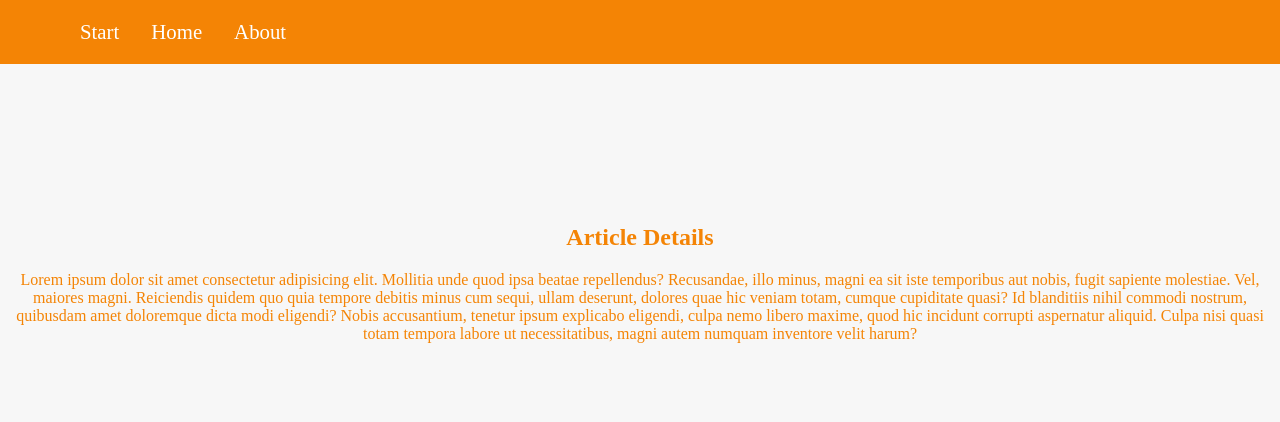
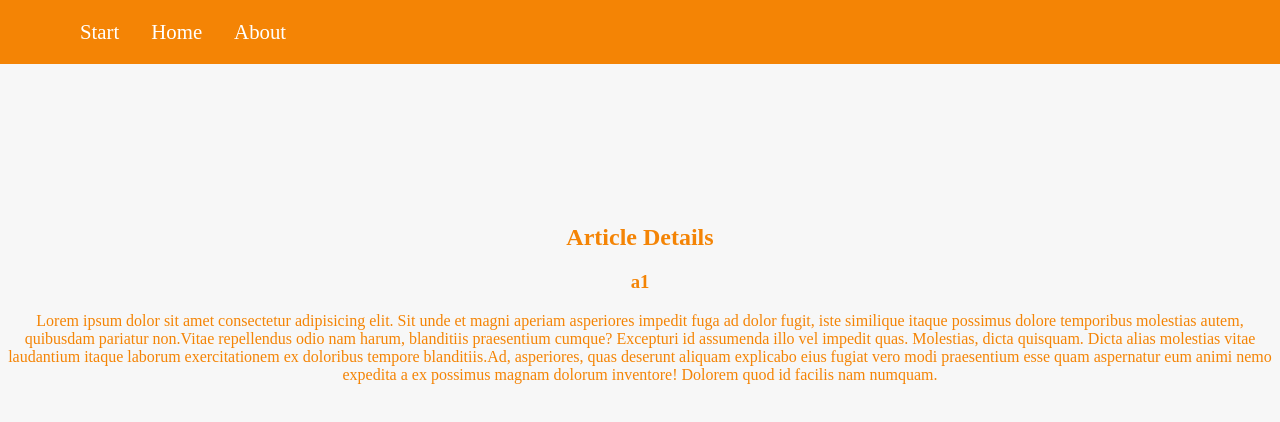
Before and after one commit to Waldemar-00/react_router, a React (Create React App) app: page /article-details/a1 in a window 1280 px wide. Shown: the top 422 px of the page. Built offline with nearby package versions, Linux system fonts and the light colour scheme; a web font is replaced by a local one.

Commit message:
I used the useParam hook for delivery articles to the page.

```diff
--- a/src/App.js
+++ b/src/App.js
@@ -21,10 +21,10 @@ function App() {
         <Route path='/about'>
           <About/>
         </Route>
-        <Route path='/article'>
+        <Route path='/articles'>
           <Articles/>
         </Route>
-        <Route path='/article-details/:articleId'>
+        <Route path='/article-details/:property'>
           <ArticlesDetails />
         </Route>
         <Route path='/contact'>
--- a/src/components/pages/ArticleDetails.js
+++ b/src/components/pages/ArticleDetails.js
@@ -1,11 +1,13 @@
+import { useParams } from 'react-router-dom'
+import { data } from './data'
 const ArticlesDetails = () => {
+  const params = useParams()
   return (
     <article>
       <h1>Article Details</h1>
+      <h3>{params.property}</h3>
       <p>
-        Lorem ipsum dolor sit amet consectetur adipisicing elit. Mollitia unde quod ipsa beatae repellendus? Recusandae, illo minus, magni ea sit iste temporibus aut nobis, fugit sapiente molestiae. Vel, maiores magni.
-        Reiciendis quidem quo quia tempore debitis minus cum sequi, ullam deserunt, dolores quae hic veniam totam, cumque cupiditate quasi? Id blanditiis nihil commodi nostrum, quibusdam amet doloremque dicta modi eligendi?
-        Nobis accusantium, tenetur ipsum explicabo eligendi, culpa nemo libero maxime, quod hic incidunt corrupti aspernatur aliquid. Culpa nisi quasi totam tempora labore ut necessitatibus, magni autem numquam inventore velit harum?
+        {data[params.property]}
       </p>
     </article>
   )
--- a/src/components/pages/Home.js
+++ b/src/components/pages/Home.js
@@ -3,7 +3,7 @@ const Home = () => {
   return (
     <>
       <h1>Home Page!</h1>
-      <Link to='/article'>Article</Link>
+      <Link to='/articles'>Article</Link>
     </>
   )
 }
--- /dev/null
+++ b/src/components/pages/data.js
@@ -0,0 +1,5 @@
+export const data = {
+  a1: 'Lorem ipsum dolor sit amet consectetur adipisicing elit. Sit unde et magni aperiam asperiores impedit fuga ad dolor fugit, iste similique itaque possimus dolore temporibus molestias autem, quibusdam pariatur non.Vitae repellendus odio nam harum, blanditiis praesentium cumque? Excepturi id assumenda illo vel impedit quas. Molestias, dicta quisquam. Dicta alias molestias vitae laudantium itaque laborum exercitationem ex doloribus tempore blanditiis.Ad, asperiores, quas deserunt aliquam explicabo eius fugiat vero modi praesentium esse quam aspernatur eum animi nemo expedita a ex possimus magnam dolorum inventore! Dolorem quod id facilis nam numquam.',
+  a2: 'План занятий английским на вторую неделю! Cоставлен для самостоятельных занятий 3 раза в неделю по 1 часу',
+  a3: 'Если вы хотите выполнить обновление данных кэша на основе ответа, полученного от сервера после запуска mutation, вы можете применить файл pessimistic update. Разница между a pessimistic updateи an optimistic updateзаключается в том, что pessimistic updateвместо этого он будет ждать ответа от сервера перед обновлением кэшированных данных.'
+}
```
